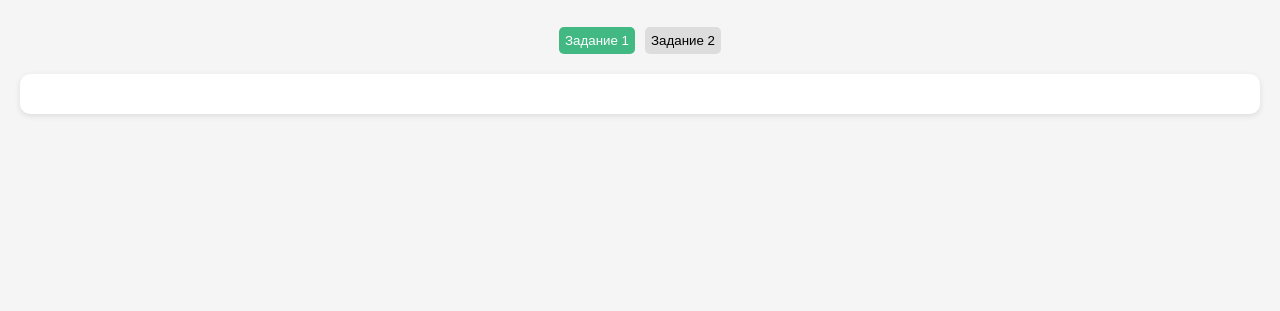
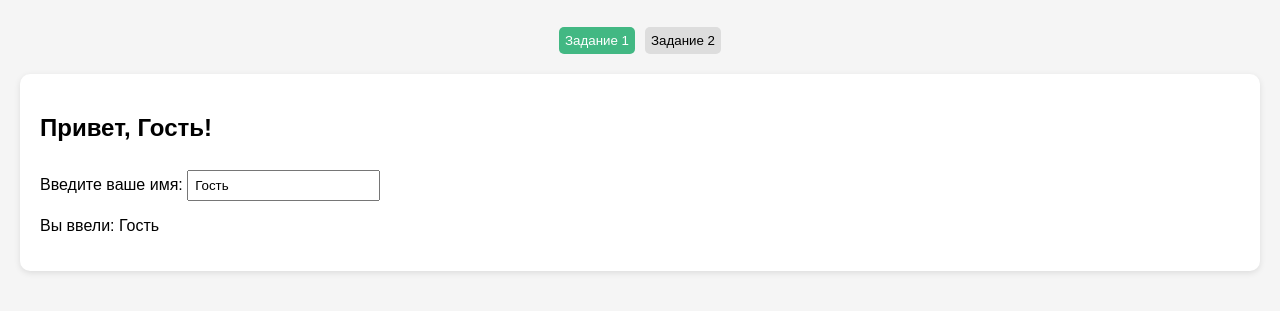
Before and after one commit to WonderSi/webdev-frontend-vue, a plain HTML site: page index.html in a window 1280 px wide. Shown: the part 81-392 px from the top of the page. Drawn offline with nearby package versions, Linux system fonts and the light colour scheme.

Commit message:
feat(lab5): implement Task 1 with data binding

```diff
--- a/index.html
+++ b/index.html
@@ -73,7 +73,21 @@
 
   // --- ЗАДАНИЕ 1 ---
   const Task1 = defineComponent({
-    // ...
+    data() {
+      return {
+        name: 'Гость'
+      }
+    },
+    template: `
+      <div>
+        <h2>Привет, {{ name }}!</h2>
+        <label>
+          Введите ваше имя:
+          <input v-model="name" type="text" placeholder="Ваше имя" />
+        </label>
+        <p>Вы ввели: {{ name }}</p>
+      </div>
+    `
   })
 
   // --- ЗАДАНИЕ 2 ---
```
